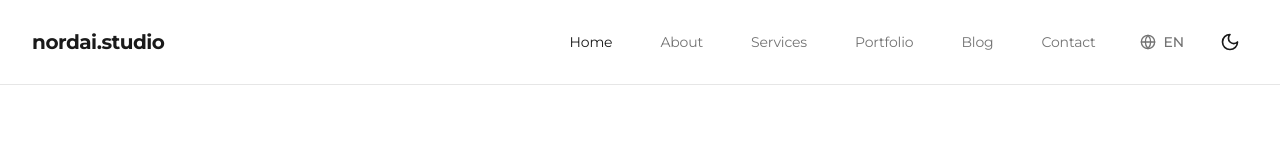
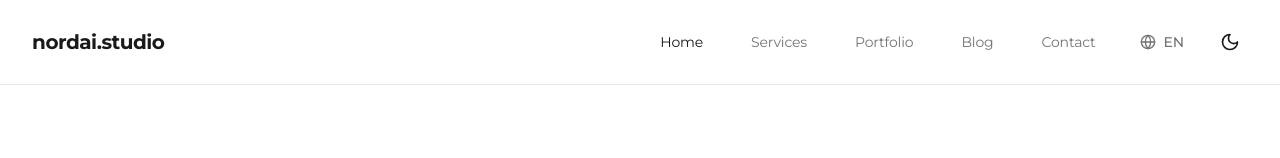
Before and after one commit to kamilrybialek/nordai-portfolio, a React (Vite) app: page / in a window 1280 px wide. Shown: the top 158 px of the page. Built offline with nearby package versions, Linux system fonts and the light colour scheme; a web font is replaced by a local one.

Commit message:
Remove About section from navigation

```diff
--- a/src/components/layout/Header.tsx
+++ b/src/components/layout/Header.tsx
@@ -15,7 +15,6 @@ const Header = () => {
 
   const navItems = [
     { href: '/', label: t('nav.home'), scrollId: null },
-    { href: '/about', label: t('nav.about'), scrollId: null },
     { href: '/services', label: t('nav.services'), scrollId: 'services' },
     { href: '/portfolio', label: t('nav.portfolio'), scrollId: 'portfolio' },
     { href: '/blog', label: t('nav.blog'), scrollId: 'blog' },
```
